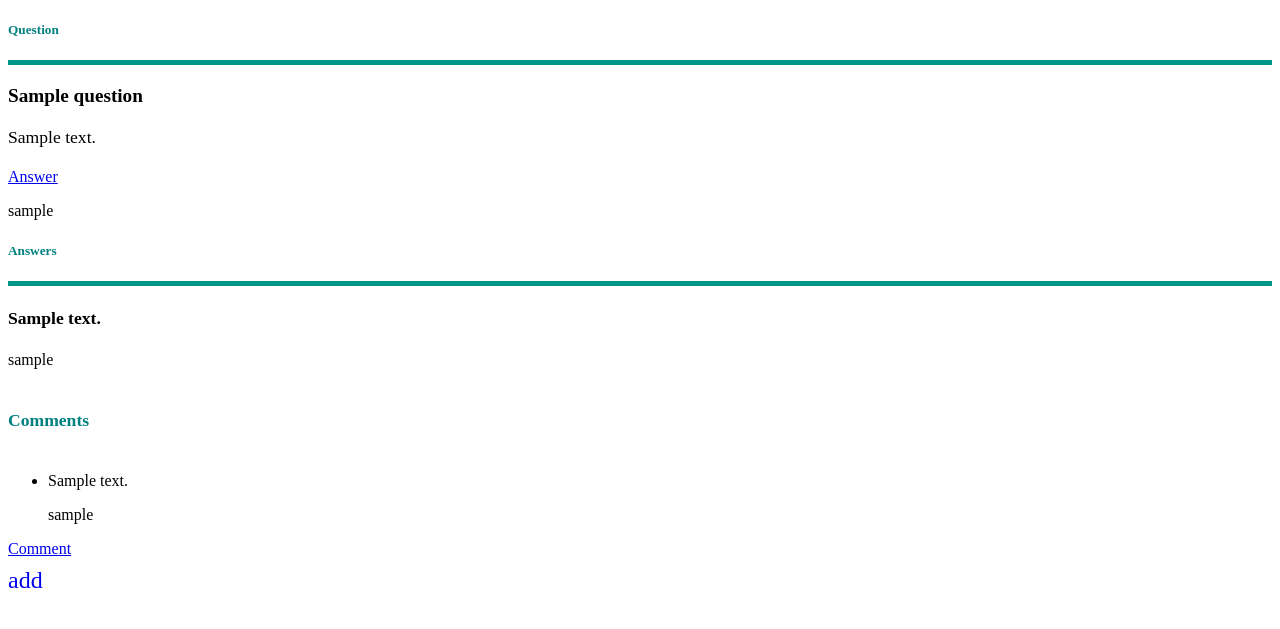
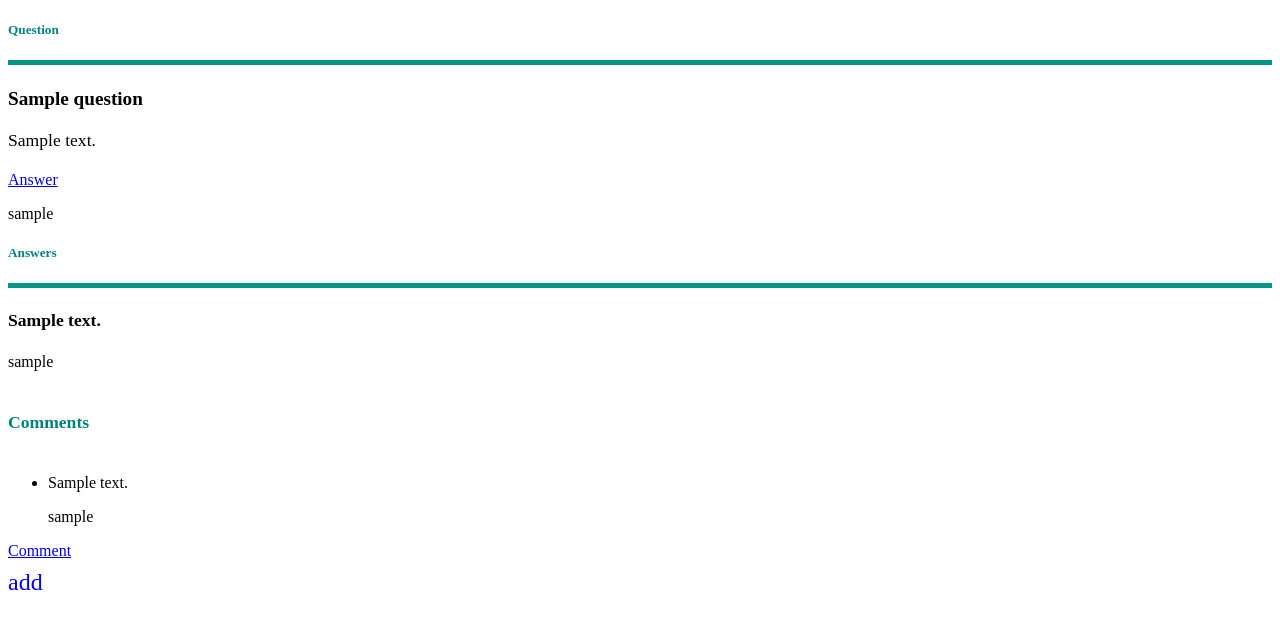
Before and after one commit to rochakgupta/miniquora, a Django app: page /question/1/ in a window 1280 px wide. Shown: the part 60-689 px from the top of the page. Run offline with Django 3.2, Linux system fonts and the light colour scheme; tables that the repository leaves empty hold one stand-in row (values such as "Sample post"); parts of the project's set-up code (start-up, migrations or seed data) failed here and were passed over; some libraries are stand-ins or nearby versions; some web fonts are replaced.

Commit message:
Alter margins for home.html, detail.html and index.html

```diff
--- a/miniquora/account/templates/account/auth/home.html
+++ b/miniquora/account/templates/account/auth/home.html
@@ -54,7 +54,7 @@
                     {% endfor %}
                 </div>
                 {% if page.has_previous or page.has_next %}
-                <div class="row" style="margin-top:35px;">
+                <div class="row" style="margin-top:20px;margin-bottom:0px;">
                     {% if page.has_previous %}
                     <a class="btn waves-effect waves-light left" style="margin-left:10px;" href="{% url 'home-page' id=request.user.id page_num=page.previous_page_number %}">Previous</a>
                     {% endif %}
--- a/miniquora/qac/templates/qac/detail.html
+++ b/miniquora/qac/templates/qac/detail.html
@@ -20,7 +20,7 @@
                         <h5 class="card-panel" style="line-height:normal;margin-top:20px;margin-bottom:20px;"><span class="q_title">{{ q.title }}</span></h5>
                         {% endcomment %}
 
-                        <h5 style="line-height:normal;margin-top:20px;margin-bottom:20px;"><span class="q_title">{{ q.title }}</span></h5>
+                        <h5 style="line-height:normal;margin-bottom:20px;"><span class="q_title">{{ q.title }}</span></h5>
                         <p class="card-title" style="line-height:normal;"><span class="q_text">{{ q.text }}</span></p>
                         {% if request.user == q.created_by %}
                         <div class="row" style="margin-top: 20px;margin-bottom:10px;">
@@ -146,7 +146,7 @@
                                         {% for c in c_list %}
                                             <li class="collection-item">
                                                 <div class="row" style="line-height:normal; margin-bottom:10px;">
-                                                <span class="col s12 c_text" style="margin-bottom:10px;">{{ c.text }}</span>
+                                                <span class="col s12 c_text" style="margin-bottom:10px;margin-top:10px;">{{ c.text }}</span>
                                                 {% if c.created_by == request.user %}
                                                     <a href="{% url 'edit-comment' id=q.id a_id=a.id c_id=c.created_by.id %}" class="btn waves-effect waves-light right" style="margin-right:10px;">Edit</a>
                                                 {% else %}
--- a/miniquora/qac/templates/qac/index.html
+++ b/miniquora/qac/templates/qac/index.html
@@ -42,7 +42,7 @@
                     {% endfor %}
                 </div>
                 {% if page.has_previous or page.has_next %}
-                <div class="row" style="margin-top:35px;">
+                <div class="row" style="margin-top:20px;margin-bottom:0px;">
                     {% if page.has_previous %}
                     <a class="btn waves-effect waves-light left" style="margin-left:10px;" href="{% url 'all-questions-page' page_num=page.previous_page_number %}">Previous</a>
                     {% endif %}
```
Also changed, not shown: 1 other file.
